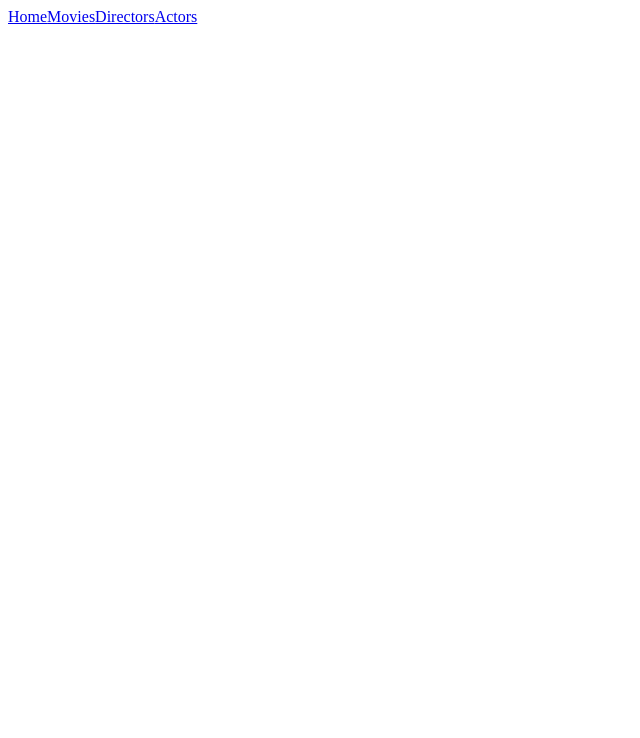
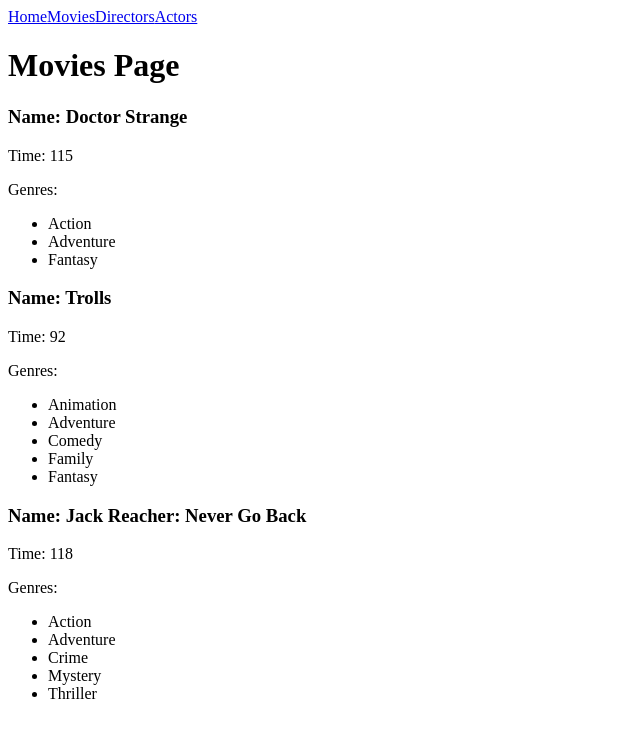
Before and after one commit to javier901/react-hooks-react-router-routes-lab, a React (Create React App) app: page /movies in a window 1280 px wide. Shown: the top 738 px of the page, without its empty margins (0-640 px from the left). Built offline with nearby package versions, Linux system fonts and the light colour scheme.

Commit message:
update tests and solution for Movies component

```diff
--- a/src/components/Movies.js
+++ b/src/components/Movies.js
@@ -2,7 +2,23 @@
 import { movies } from '../data';
 
 const Movies = () => {
-  return (<div />);
+  return (
+    <div>
+      <h1>Movies Page</h1>
+      {movies.map((movie, index) => (
+          <div key={index}>
+              <h3>Name: {movie.title}</h3>
+              <p>Time: {movie.time}</p>
+              <p>Genres:</p>
+              <ul>
+                  {movie.genres.map((genre, index) => (
+                      <li key={index}>{genre}</li>
+                  ))}
+              </ul>
+          </div>
+      ))}
+    </div>
+  );
 };
 
 export default Movies;
```
Also changed, not shown: test/MoviesTest.js (+5 -5 lines).
